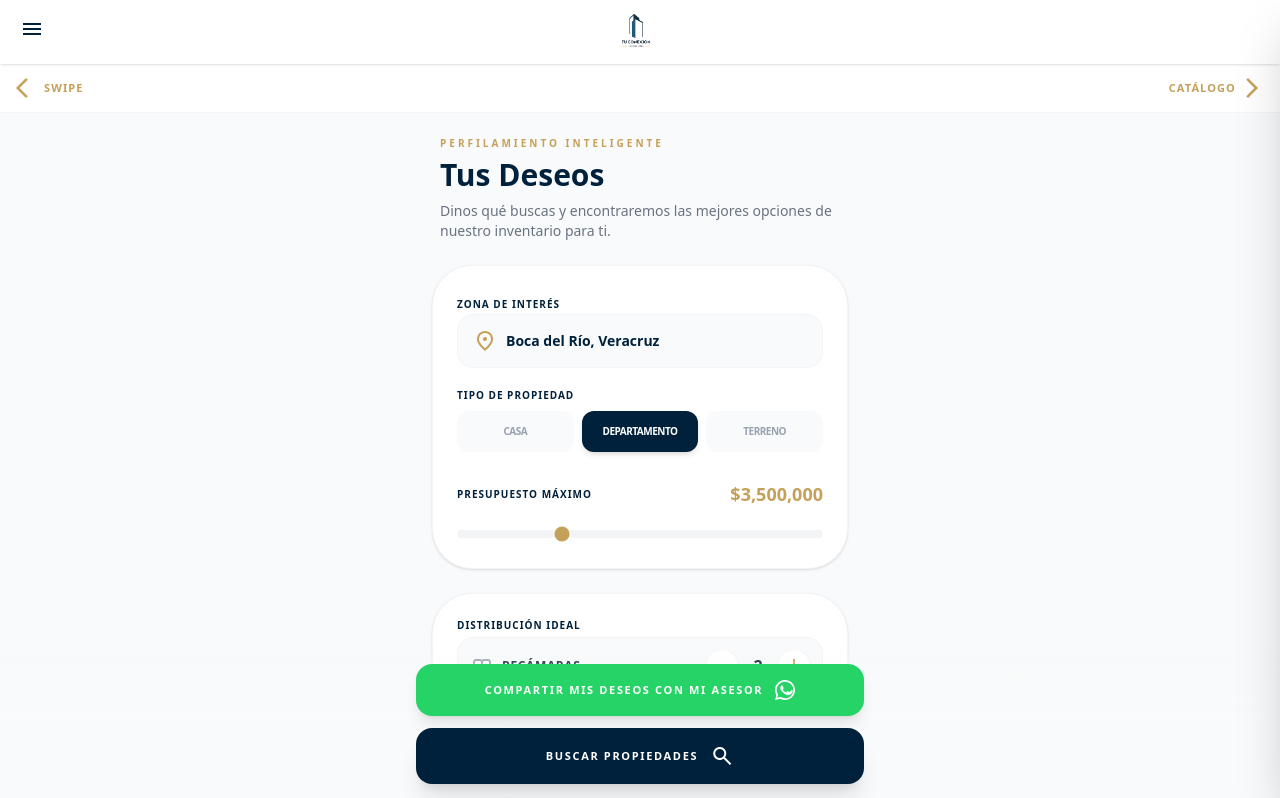
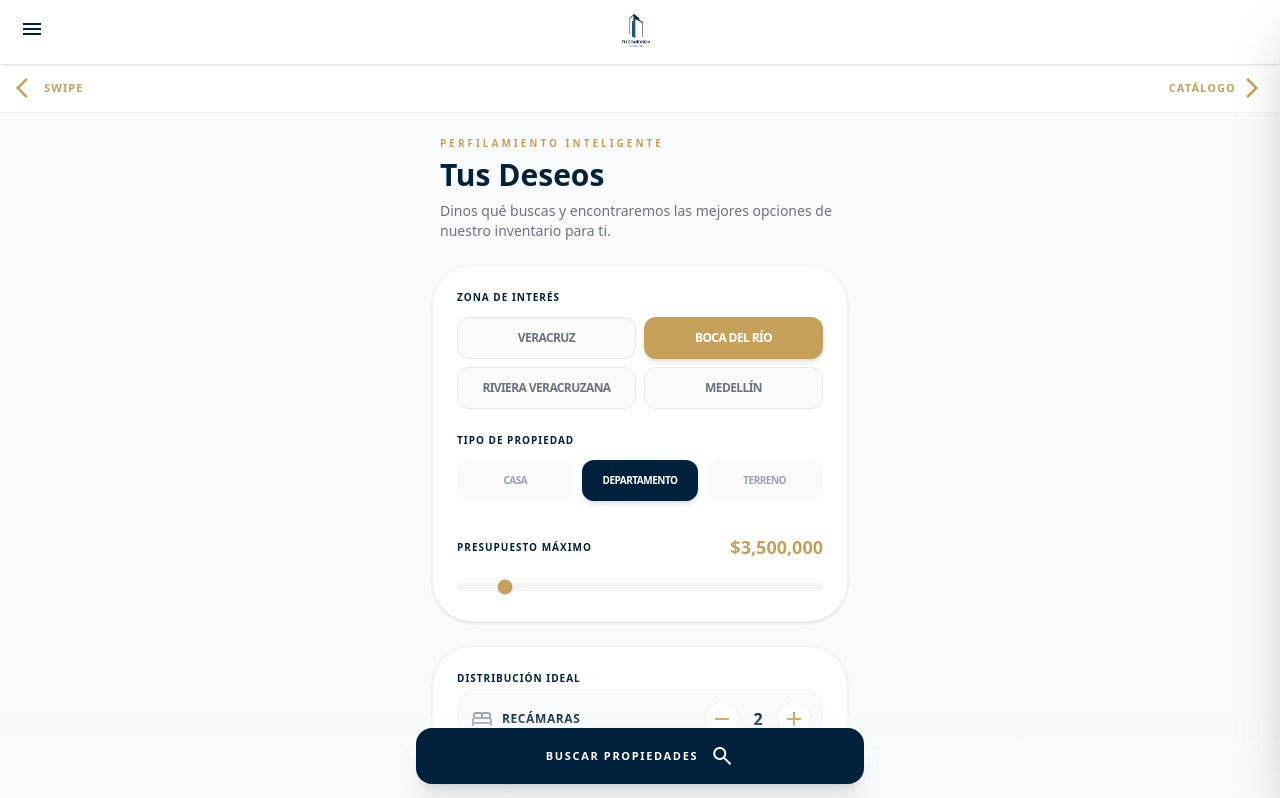
Before and after one commit to ajbeltranl17-cpu/appvisitaclientes, a React (Vite) app: page /mis-deseos/1 in a window 1280 px wide. Shown: the top 798 px of the page. Built offline with nearby package versions, Linux system fonts and the light colour scheme; no server answers; the database is empty.

Commit message:
Cambios en MIs Deseos botones de zonas y rango min y max de precio

```diff
--- a/src/screens/MisDeseos.tsx
+++ b/src/screens/MisDeseos.tsx
@@ -8,8 +8,8 @@ export const MisDeseos = () => {
   const { idVisita } = useParams();
   const navigate = useNavigate();
 
-  // Estados del formulario
-  const [ubicacion, setUbicacion] = useState('Boca del Río, Veracruz');
+  // ESTADOS ACTUALIZADOS
+  const [ubicacion, setUbicacion] = useState('Boca del Río');
   const [presupuesto, setPresupuesto] = useState(3500000);
   const [tipoPropiedad, setTipoPropiedad] = useState('Departamento');
   const [recamaras, setRecamaras] = useState(2);
@@ -18,11 +18,15 @@ export const MisDeseos = () => {
   const [antiguedad, setAntiguedad] = useState('Preventa');
   const [amenidadesSeleccionadas, setAmenidadesSeleccionadas] = useState<string[]>(['Alberca', 'Seguridad 24/7']);
 
-  // Estados de carga (Guardando datos y Buscando en WP)
   const [guardando, setGuardando] = useState(false);
   const [buscandoWP, setBuscandoWP] = useState(false);
 
-  // Cargar datos previos si existen
+  // Zonas predefinidas
+  const zonas = ['Veracruz', 'Boca del Río', 'Riviera Veracruzana', 'Medellín'];
+  const tipos = ['Casa', 'Departamento', 'Terreno'];
+  const antiguedades = ['Preventa', 'Nueva', 'Usada'];
+  const amenidadesDisponibles = ['Alberca', 'Gimnasio', 'Seguridad 24/7', 'Elevador', 'Roof Garden', 'Pet Friendly', 'Área Infantil'];
+
   useEffect(() => {
     const fetchDeseos = async () => {
       if (!idVisita) return;
@@ -47,14 +51,8 @@ export const MisDeseos = () => {
         console.error("Error al cargar los deseos:", error);
       }
     };
-
     fetchDeseos();
-    // eslint-disable-next-line react-hooks/exhaustive-deps
   }, [idVisita]);
-
-  const tipos = ['Casa', 'Departamento', 'Terreno'];
-  const antiguedades = ['Preventa', 'Nueva', 'Usada'];
-  const amenidadesDisponibles = ['Alberca', 'Gimnasio', 'Seguridad 24/7', 'Elevador', 'Roof Garden', 'Pet Friendly', 'Área Infantil'];
 
   const toggleAmenidad = (amenidad: string) => {
     if (amenidadesSeleccionadas.includes(amenidad)) {
@@ -67,7 +65,6 @@ export const MisDeseos = () => {
   const formatearMoneda = (valor: number) =>
     new Intl.NumberFormat('es-MX', { style: 'currency', currency: 'MXN', maximumFractionDigits: 0 }).format(valor);
 
-  // FUNCIÓN CENTRAL PARA GUARDAR EN FIREBASE
   const guardarEnBaseDeDatos = async () => {
     if (!idVisita) return;
     setGuardando(true);
@@ -86,17 +83,16 @@ export const MisDeseos = () => {
         }
       });
     } catch (error) {
-      console.error("Error al guardar en Firebase:", error);
+      console.error("Error al guardar:", error);
     } finally {
       setGuardando(false);
     }
   };
 
-  // INTERCEPTORES DE BOTONES
   const manejarCompartirWhatsApp = async () => {
     await guardarEnBaseDeDatos();
 
-    const numeroAsesor = ""; // Idealmente esto vendría de Firebase (data.asesorWhatsapp)
+    const numeroAsesor = ""; // Conectaremos el número real del asesor en la siguiente fase
     const mensaje = `¡Hola! He definido mis deseos para mi próxima propiedad:\n\n` +
       `📍 *Ubicación:* ${ubicacion}\n` +
       `🏠 *Tipo:* ${tipoPropiedad}\n` +
@@ -115,18 +111,12 @@ export const MisDeseos = () => {
     window.open(url, '_blank');
   };
 
-  // 🚀 EL NUEVO MOTOR DE BÚSQUEDA
   const manejarSiguientePaso = async () => {
     if (!idVisita) return;
-
-    // 1. Guardamos la preferencia del cliente
     await guardarEnBaseDeDatos();
-
-    // 2. Activamos el efecto de carga
     setBuscandoWP(true);
 
     try {
-      // 3. Detonamos la función en Vercel
       await fetch('/api/buscar-propiedades', {
         method: 'POST',
         headers: { 'Content-Type': 'application/json' },
@@ -137,13 +127,9 @@ export const MisDeseos = () => {
           ubicacionTexto: ubicacion
         })
       });
-
-      // 4. Si todo salió bien, navegamos al catálogo
       navigate(`/catalogo/${idVisita}`);
-
     } catch (error) {
-      console.error("Error al buscar propiedades en Vercel:", error);
-      // Fallback: Si algo se rompe, lo mandamos al catálogo de todos modos para no bloquearlo
+      console.error("Error en búsqueda:", error);
       navigate(`/catalogo/${idVisita}`);
     } finally {
       setBuscandoWP(false);
@@ -168,7 +154,6 @@ export const MisDeseos = () => {
     </div>
   );
 
-  // Pantalla de Carga de Búsqueda
   if (buscandoWP) {
     return (
       <div className="min-h-screen bg-gray-50 flex flex-col items-center justify-center p-6 text-center font-sans">
@@ -188,10 +173,8 @@ export const MisDeseos = () => {
   return (
     <div className="min-h-screen bg-gray-50 flex flex-col font-sans">
       <EncabezadoGlobal
-        rutaAnterior={`/swipe/${idVisita}`}
-        textoAnterior="Swipe"
-        rutaSiguiente={`/catalogo/${idVisita}`}
-        textoSiguiente="Catálogo"
+        rutaAnterior={`/swipe/${idVisita}`} textoAnterior="Swipe"
+        rutaSiguiente={`/catalogo/${idVisita}`} textoSiguiente="Catálogo"
       />
 
       <main className="p-4 space-y-6 max-w-md mx-auto w-full pb-48">
@@ -202,21 +185,27 @@ export const MisDeseos = () => {
           <p className="text-gray-500 text-sm mt-2">Dinos qué buscas y encontraremos las mejores opciones de nuestro inventario para ti.</p>
         </section>
 
-        <div className="space-y-5 bg-white p-6 rounded-[2.5rem] shadow-sm border border-gray-100">
-          <div className="space-y-2">
-            <label className="text-[10px] font-black text-[#00213b] uppercase tracking-widest">Zona de Interés</label>
-            <div className="relative">
-              <span className="material-symbols-outlined absolute left-4 top-1/2 -translate-y-1/2 text-[#C5A059]">location_on</span>
-              <input
-                type="text"
-                value={ubicacion}
-                onChange={(e) => setUbicacion(e.target.value)}
-                className="w-full bg-gray-50 border border-gray-100 text-sm font-bold text-[#00213b] rounded-2xl py-4 pl-12 pr-4 focus:outline-none focus:ring-2 focus:ring-[#C5A059]/50"
-              />
+        <div className="space-y-6 bg-white p-6 rounded-[2.5rem] shadow-sm border border-gray-100">
+
+          {/* NUEVA SECCIÓN DE ZONA (BOTONES) */}
+          <div className="space-y-3">
+            <label className="text-[10px] font-black text-[#00213b] uppercase tracking-widest block">Zona de Interés</label>
+            <div className="grid grid-cols-2 gap-2">
+              {zonas.map(z => (
+                <button
+                  key={z}
+                  onClick={() => setUbicacion(z)}
+                  className={`py-3 px-2 rounded-xl font-bold text-[10px] sm:text-xs uppercase tracking-tighter transition-all ${
+                    ubicacion === z ? 'bg-[#C5A059] text-white shadow-md' : 'bg-gray-50 text-gray-500 border border-gray-200'
+                  }`}
+                >
+                  {z}
+                </button>
+              ))}
             </div>
           </div>
 
-          <div className="space-y-2">
+          <div className="space-y-3">
             <label className="text-[10px] font-black text-[#00213b] uppercase tracking-widest block">Tipo de Propiedad</label>
             <div className="grid grid-cols-3 gap-2">
               {tipos.map(t => (
@@ -233,19 +222,21 @@ export const MisDeseos = () => {
             </div>
           </div>
 
+          {/* NUEVO RANGO DE PRESUPUESTO (2M a 15M) */}
           <div className="space-y-3 pt-2">
             <div className="flex justify-between items-center">
               <label className="text-[10px] font-black text-[#00213b] uppercase tracking-widest">Presupuesto Máximo</label>
               <span className="font-black text-[#C5A059] text-lg">{formatearMoneda(presupuesto)}</span>
             </div>
             <input
-              type="range" min="1000000" max="10000000" step="100000"
+              type="range" min="2000000" max="15000000" step="100000"
               value={presupuesto} onChange={(e) => setPresupuesto(Number(e.target.value))}
               className="w-full h-2 bg-gray-100 rounded-lg appearance-none cursor-pointer accent-[#C5A059]"
             />
           </div>
         </div>
 
+        {/* RESTO DEL FORMULARIO IGUAL... */}
         <div className="space-y-5 bg-white p-6 rounded-[2.5rem] shadow-sm border border-gray-100">
           <label className="text-[10px] font-black text-[#00213b] uppercase tracking-widest block mb-1">Distribución Ideal</label>
           <div className="space-y-3">
@@ -292,21 +283,8 @@ export const MisDeseos = () => {
         </div>
       </main>
 
-      {/* BOTONES FLOTANTES (Buscar + WhatsApp) */}
       <div className="fixed bottom-0 left-0 w-full p-4 bg-gradient-to-t from-gray-50 via-gray-50 to-transparent z-10 space-y-2">
         <div className="max-w-md mx-auto space-y-3">
-
-          <button
-            onClick={manejarCompartirWhatsApp}
-            disabled={guardando || buscandoWP}
-            className="w-full bg-[#25D366] text-white py-4 rounded-2xl font-black text-[11px] uppercase tracking-[0.15em] shadow-lg flex justify-center items-center gap-3 active:scale-95 transition-all disabled:opacity-70"
-          >
-            {guardando ? 'Guardando...' : 'Compartir Mis Deseos con Mi Asesor'}
-            <svg className="w-5 h-5 fill-current" viewBox="0 0 24 24">
-               <path d="M12.031 0C5.385 0 0 5.386 0 12.033c0 2.128.553 4.205 1.604 6.035L.145 24l6.113-1.605c1.764.966 3.754 1.476 5.77 1.476 6.647 0 12.034-5.386 12.034-12.034C24 5.386 18.678 0 12.031 0zm0 21.894c-1.802 0-3.565-.484-5.112-1.404l-.367-.218-3.805.998.998-3.71-.238-.38A9.873 9.873 0 0 1 2.051 12.033c0-5.513 4.487-10 10-10 5.513 0 10 4.487 10 10s-4.487 10-9.999 10zm5.485-7.493c-.302-.15-1.785-.88-2.062-.98-.278-.1-.481-.15-.683.15-.203.301-.781.98-.957 1.18-.175.201-.35.226-.652.076-1.528-.758-2.613-1.442-3.626-3.15-.176-.297-.018-.458.133-.608.135-.135.302-.352.453-.528.15-.176.202-.301.302-.502.1-.201.05-.377-.025-.527-.075-.15-.683-1.645-.935-2.253-.246-.593-.497-.512-.683-.521-.175-.009-.376-.009-.578-.009-.202 0-.528.075-.805.376-.277.301-1.056 1.031-1.056 2.513 0 1.482 1.082 2.915 1.233 3.116.15.201 2.126 3.245 5.15 4.547 2.08 .894 2.87 .974 3.938.82 1.156-.168 3.565-1.457 4.067-2.865.503-1.408.503-2.614.353-2.865-.151-.252-.553-.402-.855-.553z"/>
-            </svg>
-          </button>
-
           <button
             onClick={manejarSiguientePaso}
             disabled={guardando || buscandoWP}
@@ -317,7 +295,6 @@ export const MisDeseos = () => {
           </button>
         </div>
       </div>
-
     </div>
   );
 };
```
